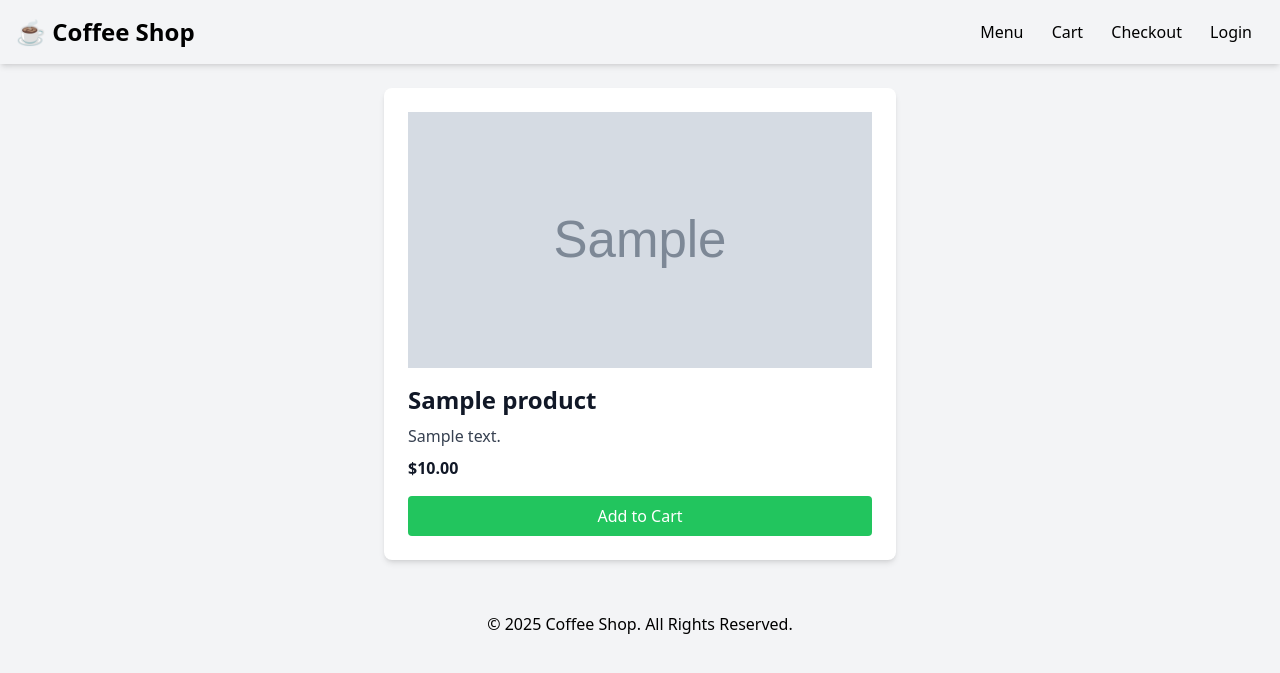
After one commit to PriyoGhosh02/coffeShop, a Django app: page /product/1/ in a window 1280 px wide. The commit adds this page. Shown: the top 673 px of the page. Run offline with Django 5.2, Linux system fonts and the light colour scheme; tables that the repository leaves empty hold one stand-in row (values such as "Sample post"); grey boxes marked "Sample" are stand-in pictures; some libraries are stand-ins or nearby versions.

Commit message:
create super user and added some cart functionality

```diff
--- a/coffeshop/urls.py
+++ b/coffeshop/urls.py
@@ -22,7 +22,7 @@ Including another URLconf
 # ]
 from django.contrib import admin
 from django.urls import path
-from shop.views import home, menu, cart, CustomLoginView, checkout, register
+from shop.views import home, menu, cart, CustomLoginView,product_detail, add_to_cart, checkout, register
 
 urlpatterns = [
     path('admin/', admin.site.urls),
@@ -32,4 +32,6 @@ urlpatterns = [
     path('checkout/', checkout, name='checkout'),  # Checkout URL
      path('register/', register, name='register'),  # Ensure this line exists
     path('login/', CustomLoginView.as_view(), name='login'),  # Login Page
+    path('product/<int:product_id>/', product_detail, name='product_detail'),
+    path('add-to-cart/<int:product_id>/', add_to_cart, name='add_to_cart'),
 ]
--- a/shop/models.py
+++ b/shop/models.py
@@ -17,3 +17,42 @@ class CartItem(models.Model):
         # Calculate total price for each item (price * quantity)
         self.total = self.price * self.quantity
         super().save(*args, **kwargs)
+
+
+# Product Model
+class Product(models.Model):
+    name = models.CharField(max_length=255)
+    description = models.TextField()
+    price = models.DecimalField(max_digits=10, decimal_places=2)
+    image = models.ImageField(upload_to='products/', blank=True, null=True)
+    created_at = models.DateTimeField(auto_now_add=True)
+
+    def __str__(self):
+        return self.name
+
+# Customer Model (Extending Django User)
+class Customer(models.Model):
+    user = models.OneToOneField(User, on_delete=models.CASCADE)
+    address = models.TextField()
+    phone = models.CharField(max_length=15)
+
+    def __str__(self):
+        return self.user.username
+
+# Order Model
+class Order(models.Model):
+    customer = models.ForeignKey(Customer, on_delete=models.CASCADE)
+    total_price = models.DecimalField(max_digits=10, decimal_places=2)
+    created_at = models.DateTimeField(auto_now_add=True)
+
+    def __str__(self):
+        return f"Order {self.id} by {self.customer.user.username}"
+
+# CartItem Model (For Shopping Cart)
+class CartItem(models.Model):
+    user = models.ForeignKey(User, on_delete=models.CASCADE)
+    product = models.ForeignKey(Product, on_delete=models.CASCADE)
+    quantity = models.PositiveIntegerField(default=1)
+
+    def __str__(self):
+        return f"{self.quantity} x {self.product.name}"
--- a/shop/views.py
+++ b/shop/views.py
@@ -5,6 +5,8 @@ from .models import CartItem  # Assuming you have a CartItem model
 from django.shortcuts import render, redirect
 from django.contrib.auth.forms import UserCreationForm
 from django.contrib.auth import login
+from django.shortcuts import render, get_object_or_404, redirect
+from .models import Product, CartItem
 
 
 def home(request):
@@ -33,15 +35,39 @@ def register(request):
 
     return render(request, 'register.html', {'form': form})
 
+# Product Listing View
+def menu(request):
+    products = Product.objects.all()
+    return render(request, 'menu.html', {'products': products})
+
+# Product Detail View
+def product_detail(request, product_id):
+    product = get_object_or_404(Product, id=product_id)
+    return render(request, 'product_detail.html', {'product': product})
+
+# Add to Cart View
+def add_to_cart(request, product_id):
+    product = get_object_or_404(Product, id=product_id)
+    cart_item, created = CartItem.objects.get_or_create(user=request.user, product=product)
+    cart_item.quantity += 1
+    cart_item.save()
+    return redirect('cart')
+
+# View Cart Page
+# def cart(request):
+#     cart_items = CartItem.objects.filter(user=request.user)
+#     total_price = sum(item.product.price * item.quantity for item in cart_items)
+#     return render(request, 'cart.html', {'cart_items': cart_items, 'total_price': total_price})
+
+
+# def checkout(request):
+#     return render(request, 'checkout.html')
 
 def checkout(request):
-    return render(request, 'checkout.html')
+    if not request.user.is_authenticated:
+        return redirect('login')  # Redirects to login if the user is not authenticated
 
-# def checkout(request):
-#     if not request.user.is_authenticated:
-#         return redirect('login')  # Redirects to login if the user is not authenticated
+    cart_items = CartItem.objects.filter(user=request.user)
+    cart_total = sum(item.total for item in cart_items)
 
-#     cart_items = CartItem.objects.filter(user=request.user)
-#     cart_total = sum(item.total for item in cart_items)
-
-#     return render(request, 'checkout.html', {'cart_items': cart_items, 'cart_total': cart_total})
+    return render(request, 'checkout.html', {'cart_items': cart_items, 'cart_total': cart_total})
--- a/templates/login.html
+++ b/templates/login.html
@@ -16,7 +16,7 @@
             <label class="block text-gray-700">Password</label>
             <input type="password" name="password" class="w-full px-3 py-2 border rounded-lg">
         </div>
-        <button type="submit" class="w-full bg-brown-700 text-white py-2 rounded-lg">Login</button>
+        <button type="submit" class="w-full bg-brown-700 text-black py-2 rounded-lg">Login</button>
     </form>
 
     <p class="mt-4 text-center text-gray-600">
--- /dev/null
+++ b/templates/product_detail.html
@@ -0,0 +1,13 @@
+{% extends 'base.html' %}
+
+{% block content %}
+<div class="max-w-lg mx-auto bg-white p-6 rounded-lg shadow-md">
+    <img src="{{ product.image.url }}" alt="{{ product.name }}" class="w-full h-64 object-cover">
+    <h2 class="text-2xl font-bold text-brown-700 mt-4">{{ product.name }}</h2>
+    <p class="text-gray-700 mt-2">{{ product.description }}</p>
+    <p class="text-brown-700 font-bold mt-2">${{ product.price }}</p>
+    <a href="{% url 'add_to_cart' product.id %}" class="block bg-green-500 text-white py-2 px-4 mt-4 text-center rounded">
+        Add to Cart
+    </a>
+</div>
+{% endblock %}
```
Also changed, not shown: db.sqlite3.
